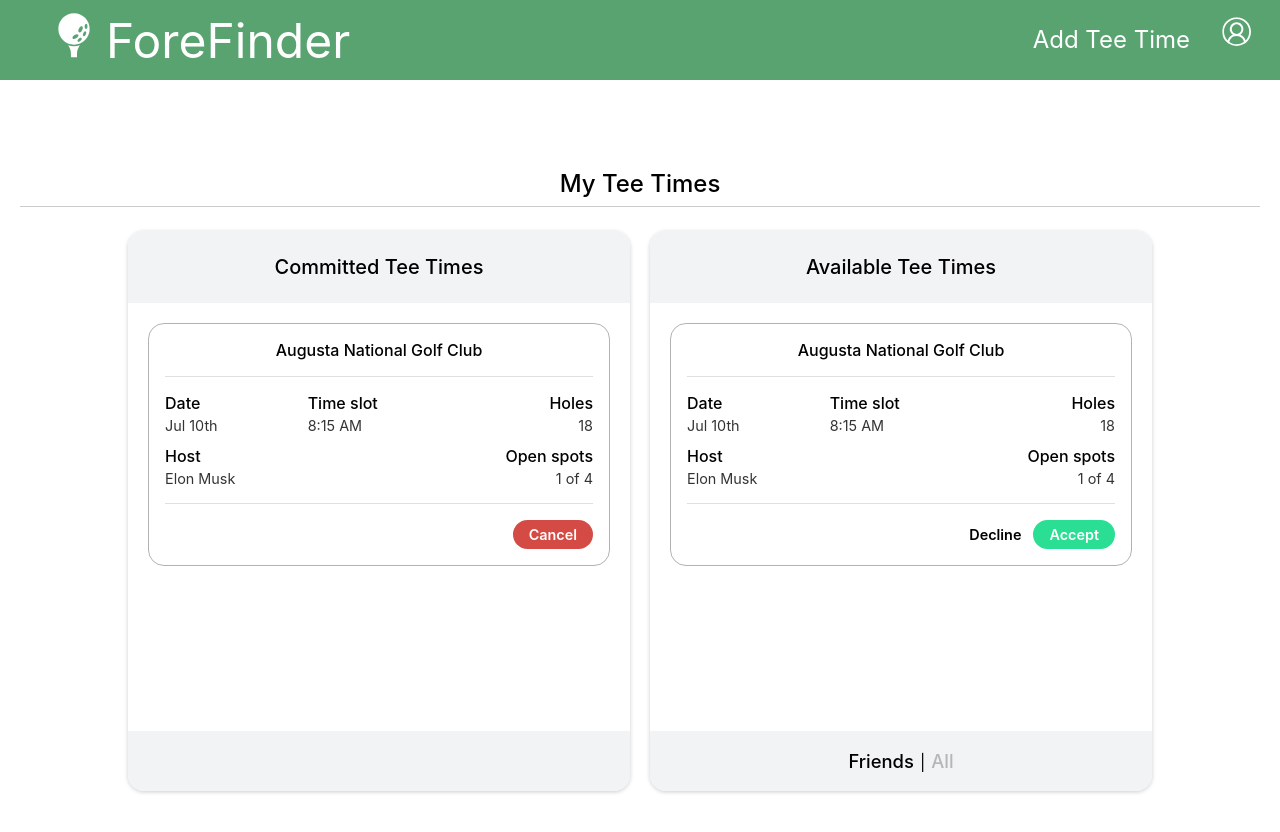
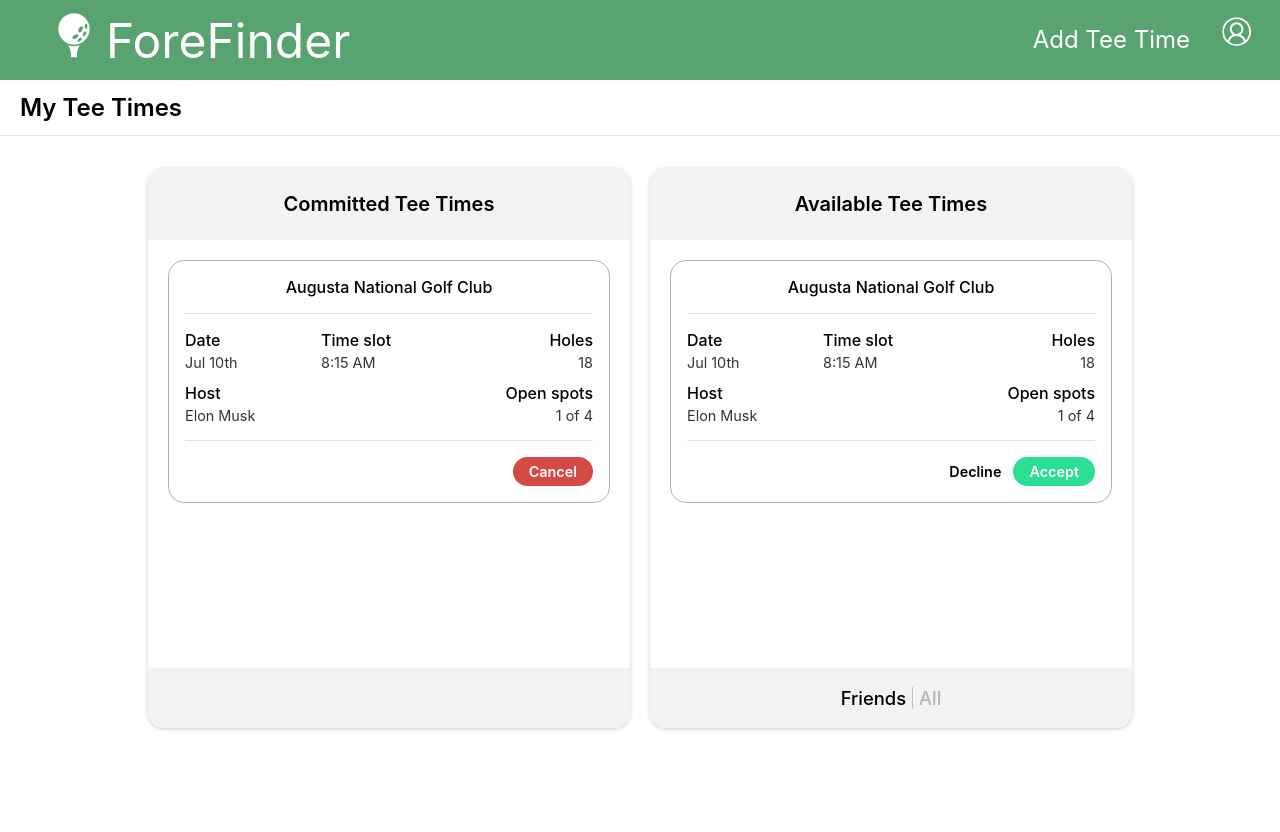
Before and after one commit to foreFinder/fore-finder-fe, a React (Create React App) app: page /dashboard in a window 1280 px wide. Shown: the top 832 px of the page. Built offline with nearby package versions, Linux system fonts and the light colour scheme.

Commit message:
Complete event type select placement/styling

```diff
--- a/src/components/App/App.js
+++ b/src/components/App/App.js
@@ -21,12 +21,12 @@ function App() {
         exact path='/dashboard'
           render={() => (
             <Dashboard
-              // passing state
+              screenWidth={screenWidth}
             />
           )}
         />
         <Route exact path='/'>
-          <Redirect to='/dashboard' />
+          <Redirect to='/dashboard' /> // This is a quick fix, might want to default web server to http://localhost:3000/dashboard if possible
         </Route>
       </Switch>
     </Router>
--- a/src/components/Dashboard/Dashboard.css
+++ b/src/components/Dashboard/Dashboard.css
@@ -1,27 +1,30 @@
 .dashboard {
+  display: flex;
+  flex-direction: column;
   width: 100%;
-  padding: 16px 16px;
 }
 
 .dashboard-title {
-  margin-bottom: 24px;
-  padding-bottom: 8px;
-  border-bottom: solid 1px rgba(0, 0, 0, .2);
-  font-size: 1.50em;
-  text-align: center;
-  font-weight: 500;
+  height: 3.5rem;
+  display: flex;
+  justify-content: flex-start;
+  align-items: center;
+  margin-bottom: 20px;
+  padding-left: 20px;
+  border-bottom:solid 1px rgba(0, 0, 0, .1);
 }
 
 .dashboard-title > h1 {
-  font-size: inherit;
+  font-size: 1.5em;
+  font-weight: 600;
 }
 
 .event-type-select {
-  align-self: center;
+  align-self: flex-end;
   display: flex;
   align-items: center;
-  margin-bottom: 16px;
-  font-size: 1.25em;
+  margin-bottom: 24px;
+  padding-right: 20px;
   font-weight: 500;
 }
 
@@ -29,16 +32,18 @@
   background-color: unset;
   padding: unset;
   border: unset;
-  font-size: inherit;
+  font-size: 1.15em;
   font-weight: inherit;
+  cursor: pointer;
 }
 
 .event-type-btn:nth-child(1) {
-  margin-right: 8px;
+  padding-right: 8px;
+  border-right: solid 1px rgba(0, 0, 0, .2);
 }
 
 .event-type-btn:nth-child(2) {
-  margin-left: 8px;
+  padding-left: 8px;
 }
 
 .unselected {
@@ -54,10 +59,10 @@
 @media only screen and (min-width: 768px) {
   .dashboard {
     height: 100%;
-    display: flex;
-    flex-direction: column;
-    justify-content: center;
-    padding: 20px;
+  }
+
+  .dashboard-title {
+    margin-bottom: 32px;
   }
 
   .event-type-select {
@@ -71,5 +76,6 @@
     grid-template-rows: unset;
     column-gap: 20px;
     margin: 0 auto;
+    padding: 0 20px;
   }
 }
--- a/src/components/Dashboard/Dashboard.js
+++ b/src/components/Dashboard/Dashboard.js
@@ -1,21 +1,16 @@
-import { useState, useEffect } from 'react'
+import { useState } from 'react'
 
 import TeeTimeContainer from '../TeeTimeContainer/TeeTimeContainer'
 import './Dashboard.css'
 
-const Dashboard = () => {
+const Dashboard = ({ screenWidth }) => {
   const [teeTimeType, setTeeTimeType] = useState('committed')
-  const [windowWidth, setWindowWidth] = useState(window.innerWidth)
-
-  useEffect(() => {
-    window.addEventListener('resize', () => {
-      setWindowWidth(window.innerWidth)
-    })
-  }, [])
 
   return (
     <div className='dashboard'>
-      <h1 className='dashboard-title'>My Tee Times</h1>
+      <span className='dashboard-title'>
+        <h1>My Tee Times</h1>
+      </span>
       <span className='event-type-select'>
         <button
           className={teeTimeType === 'committed' ? 'event-type-btn' : 'event-type-btn unselected'}
@@ -23,7 +18,6 @@ const Dashboard = () => {
         >
           Committed
         </button>
-        |
         <button
           className={teeTimeType === 'available' ? 'event-type-btn' : 'event-type-btn unselected'}
           onClick={() => { if (teeTimeType === 'committed') setTeeTimeType('available')}}
@@ -31,15 +25,15 @@ const Dashboard = () => {
           Available
         </button>
       </span>
-      {windowWidth >= 768 &&
+      {screenWidth >= 768 &&
         <div className='tt-containers'>
-          <TeeTimeContainer title='Committed Tee Times' windowWidth={windowWidth} />
-          <TeeTimeContainer title='Available Tee Times' windowWidth={windowWidth}/>
+          <TeeTimeContainer title='Committed Tee Times' windowWidth={screenWidth} />
+          <TeeTimeContainer title='Available Tee Times' windowWidth={screenWidth}/>
         </div>
       }
       {teeTimeType === 'committed'
-        ? (windowWidth < 768) && <TeeTimeContainer title='Committed Tee Times' windowWidth={windowWidth} />
-        : (windowWidth < 768) && <TeeTimeContainer title='Available Tee Times' windowWidth={windowWidth}/>
+        ? (screenWidth < 768) && <TeeTimeContainer title='Committed Tee Times' windowWidth={screenWidth} />
+        : (screenWidth < 768) && <TeeTimeContainer title='Available Tee Times' windowWidth={screenWidth}/>
       }
     </div>
   )
--- a/src/components/Header/Header.elements.js
+++ b/src/components/Header/Header.elements.js
@@ -6,6 +6,7 @@ import { VscAccount } from 'react-icons/vsc'
 export const HeaderContainer = styled.header`
   background: #59A371;
   height: 80px;
+  width: 100%;
   display: flex;
   justify-content: center;
   align-items: center;
--- /dev/null
+++ b/src/components/TeeTimeContainer/InviteTypeSelect/InviteTypeSelect.css
@@ -0,0 +1,33 @@
+.invite-type-select {
+  align-self: flex-start;
+  margin: 0 12px 12px 0;
+}
+
+.type-select-btn {
+  background-color: unset;
+  padding: unset;
+  border: unset;
+  font-size: 1.15em;
+  font-weight: 500;
+  cursor: pointer;
+}
+
+.type-select-btn:nth-child(1) {
+  padding-right: 6px;
+  border-right: solid 1px rgba(0, 0, 0, .2);
+}
+
+.type-select-btn:nth-child(2) {
+  padding-left: 6px;
+}
+
+.unselected {
+  color: rgba(0, 0, 0, .25);
+}
+
+@media only screen and (min-width: 768px) {
+  .invite-type-select {
+    align-self: unset;
+    margin: unset;
+  }
+}
--- /dev/null
+++ b/src/components/TeeTimeContainer/InviteTypeSelect/InviteTypeSelect.js
@@ -0,0 +1,29 @@
+import { useState } from 'react'
+import './InviteTypeSelect.css'
+
+const TypeSelector = ({ mobile }) => {
+  const [allSelected, setAllSelected] = useState(false)
+
+  return (
+    <div className='invite-type-select'>
+      <button
+        className={allSelected ? 'type-select-btn unselected' : 'type-select-btn'}
+        onClick={() => {
+          if (allSelected) setAllSelected(!allSelected)
+        }}
+      >
+        Friends
+      </button>
+      <button
+        className={allSelected ? 'type-select-btn' : 'type-select-btn unselected'}
+        onClick={() => {
+          if (!allSelected) setAllSelected(!allSelected)
+        }}
+      >
+        All
+      </button>
+    </div>
+  )
+}
+
+export default TypeSelector
--- a/src/components/TeeTimeContainer/TeeTimeContainer.css
+++ b/src/components/TeeTimeContainer/TeeTimeContainer.css
@@ -2,6 +2,7 @@
   width: 100%;
   display: flex;
   flex-direction: column;
+  padding: 0 20px;
 }
 
 .container-title {
@@ -10,7 +11,7 @@
 
 .container-title > h2 {
   font-size: 1.25em;
-    font-weight: 500;
+  font-weight: 600;
 }
 
 .type-select-con {
@@ -29,6 +30,7 @@
     grid-template-rows: 4.5rem auto;
     grid-auto-rows: 3.75rem;
     margin-bottom: unset;
+    padding: unset;
     border-radius: 16px;
     box-shadow: 0 1px 4px rgba(0, 0, 0, .2);
   }
--- a/src/components/TeeTimeContainer/TeeTimeContainer.js
+++ b/src/components/TeeTimeContainer/TeeTimeContainer.js
@@ -1,8 +1,5 @@
-import { useEffect, useState } from 'react';
-import styled from 'styled-components';
-
 import TeeTime from '../TeeTime/TeeTime'
-import TypeSelector from './TypeSelector/TypeSelector'
+import InviteTypeSelect from './InviteTypeSelect/InviteTypeSelect'
 
 import './TeeTimeContainer.css'
 
@@ -17,17 +14,15 @@ const TeeTimeContainer = ({ title, windowWidth }) => {
 
   return (
     <div className='tee-time-container'>
-      {windowWidth >= 768 &&
-        <div className='container-title'>
-          <h2>{title}</h2>
-        </div>
-      }
-      {(title === 'Available Tee Times' && windowWidth < 768) && <TypeSelector mobile={true} />}
+      <div className='container-title'>
+        <h2>{title}</h2>
+      </div>
+      {(title === 'Available Tee Times' && windowWidth < 768) && <InviteTypeSelect />}
       <div className='tee-times'>
         <TeeTime type={getEventType()}/>
       </div>
       <div className='type-select-con'>
-        {(title === 'Available Tee Times' && windowWidth >= 768) && <TypeSelector mobile={false} />}
+        {(title === 'Available Tee Times' && windowWidth >= 768) && <InviteTypeSelect />}
       </div>
     </div>
   )
--- a/src/components/TeeTimeContainer/TypeSelector/TypeSelector.js
+++ /dev/null
@@ -1,55 +0,0 @@
-import { useState } from 'react'
-import styled from 'styled-components'
-
-const StyleWrapper = styled.span`
-  align-self: ${({ mobile }) => mobile ? 'flex-end' : 'unset'};
-  margin: ${({ mobile }) => mobile ? '0 12px 12px 0' : 'unset'};
-
-  .type-select-btn {
-    background-color: unset;
-    padding: unset;
-    border: unset;
-    font-size: 1.15em;
-    font-weight: 500;
-    cursor: pointer;
-  }
-
-  .type-select-btn:nth-child(1) {
-    margin-right: 6px;
-  }
-
-  .type-select-btn:nth-child(2) {
-    margin-left: 6px;
-  }
-
-  .unselected {
-    color: rgba(0, 0, 0, .25);
-`
-
-const TypeSelector = ({ mobile }) => {
-  const [allSelected, setAllSelected] = useState(false)
-
-  return (
-    <StyleWrapper mobile={mobile}>
-      <button
-        className={allSelected ? 'type-select-btn unselected' : 'type-select-btn'}
-        onClick={() => {
-          if (allSelected) setAllSelected(!allSelected)
-        }}
-      >
-        Friends
-      </button>
-      |
-      <button
-        className={allSelected ? 'type-select-btn' : 'type-select-btn unselected'}
-        onClick={() => {
-          if (!allSelected) setAllSelected(!allSelected)
-        }}
-      >
-        All
-      </button>
-    </StyleWrapper>
-  )
-}
-
-export default TypeSelector
```
